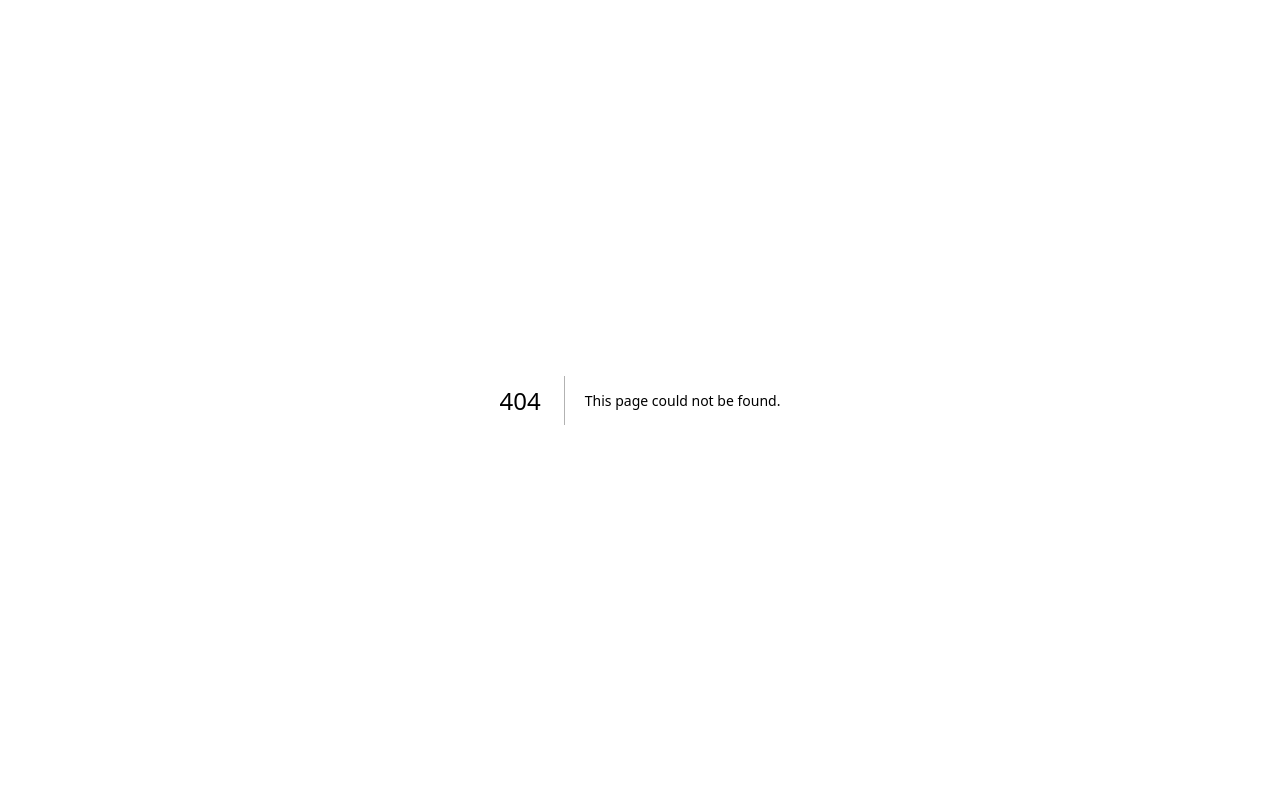
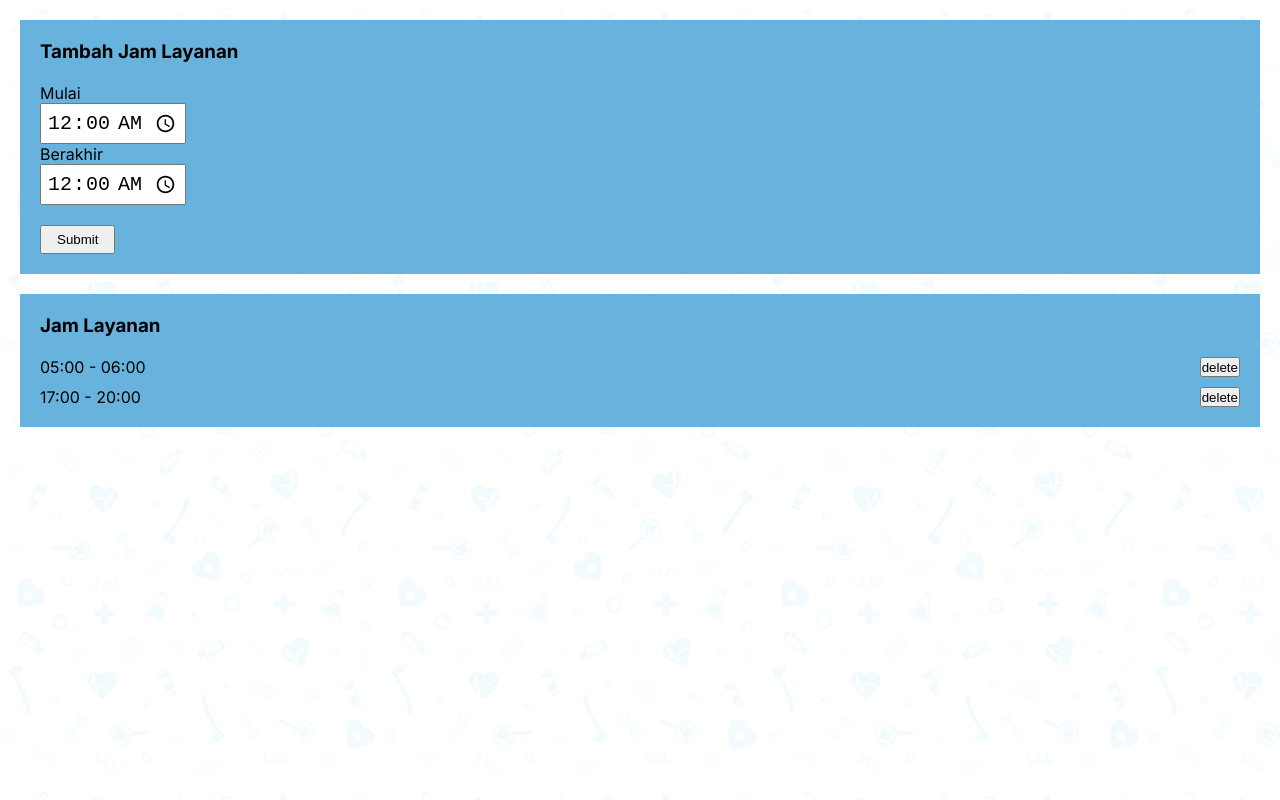
Before and after one commit to delurd/mantri-web, a Next.js app: page /pak-mantri in a window 1280 px wide. Before the commit this address had no page. Built offline with nearby package versions, Linux system fonts and the light colour scheme.

Commit message:
feat: add create, delete jam layanan, page admin

```diff
--- /dev/null
+++ b/src/app/api/data-jadwal/route.ts
@@ -0,0 +1,50 @@
+import { jamPraktikBuka } from "@/utils/data/jamPraktik"
+import { NextRequest, NextResponse } from "next/server"
+
+
+export const GET = async () => {
+
+    return NextResponse.json({ message: 'sukses', data: jamPraktikBuka })
+}
+
+
+
+export const POST = async (request: NextRequest) => {
+    const body = await request.json()
+    let requiredBody = []
+
+    const id = +new Date()
+    const startAt = body.startAt
+    const endAt = body.endAt
+    console.log(body);
+
+    !startAt && requiredBody.push({ role: 'startAt', message: 'startAt required' })
+    !endAt && requiredBody.push({ role: 'endAt', message: 'endAt required' })
+
+    if (requiredBody.length) {
+        return NextResponse.json({ message: 'failed', error: requiredBody }, { status: 400 })
+    }
+
+
+    jamPraktikBuka.push({ id: id.toString(), start: startAt, end: endAt })
+
+    return NextResponse.json({ message: 'sukses', data: jamPraktikBuka })
+}
+
+export const DELETE = async (request: NextRequest) => {
+    const body = await request.json()
+    const requiredBody = []
+
+    const id = body.id
+
+    !id && requiredBody.push({ role: 'id', message: 'id required' })
+    if (requiredBody.length) {
+        return NextResponse.json({ message: 'failed', error: requiredBody }, { status: 400 })
+    }
+
+    const getIndex = jamPraktikBuka.findIndex((data) => { return data.id == id })
+
+    jamPraktikBuka.splice(getIndex, 1)
+
+    return NextResponse.json({ message: 'sukses', data: jamPraktikBuka })
+}
--- a/src/app/globals.css
+++ b/src/app/globals.css
@@ -105,3 +105,18 @@ a {
     color-scheme: dark;
   }
 }
+
+
+.main {
+  height: 100vh;
+  background-color: white;
+  background-image: url('/bg-patern.png');
+  background-repeat: repeat;
+  padding: 10px;
+}
+
+.itemCenter {
+  display: flex;
+  justify-content: center;
+  align-items: center;
+}
--- a/src/app/page.module.css
+++ b/src/app/page.module.css
@@ -3,6 +3,7 @@
   background-color: white;
   background-image: url('/bg-patern.png');
   background-repeat: repeat;
+  padding: 10px;
 }
 
 .itemCenter {
--- a/src/app/page.tsx
+++ b/src/app/page.tsx
@@ -25,7 +25,7 @@ export default async function Home() {
   const data = await getDataStatus();
 
   return (
-    <main className={s.itemCenter + ' ' + s.main} style={{}}>
+    <main className={s.itemCenter + ' ' + s.main}>
       <div className={s.card}>
         <div style={{display: 'flex'}}>
           <div className={s.colTitle}>
@@ -36,7 +36,7 @@ export default async function Home() {
             <Image
               src="/Illustration-doctor.png"
               alt="illustration"
-              style={{position: 'absolute', bottom: 0, right: 0}}
+              style={{position: 'absolute', bottom: 0, left: 0}}
               width={150}
               height={170}
               priority
--- /dev/null
+++ b/src/app/pak-mantri/page.tsx
@@ -0,0 +1,123 @@
+'use client';
+import React, {SyntheticEvent, useEffect, useState} from 'react';
+import s from './styles.module.css';
+import {host} from '@/utils/variables';
+
+type Props = {};
+
+const page = (props: Props) => {
+  const [jamMulai, setJamMulai] = useState('00:00');
+  const [jamAkhir, setJamAkhir] = useState('00:00');
+  const [jamPraktek, setJamPraktek] = useState([]);
+
+  const getJamPraktek = async () => {
+    const res = await fetch(host + '/api/data-jadwal', {
+      headers: {credentialKey: 'credentialKey'},
+    });
+    const json = await res.json();
+    const data = json.data;
+    console.log(data);
+
+    setJamPraktek(data);
+  };
+
+  useEffect(() => {
+    getJamPraktek();
+  }, []);
+
+  const handleSubmit = async (e: SyntheticEvent) => {
+    e.preventDefault();
+
+    const res = await fetch(host + '/api/data-jadwal', {
+      method: 'POST',
+      headers: {credentialKey: 'credentialKey'},
+      body: JSON.stringify({startAt: jamMulai, endAt: jamAkhir}),
+    });
+    const json = await res.json();
+
+    const data = json.data;
+
+    console.log(data);
+    setJamPraktek(data);
+  };
+
+  const handleDelete = async (id: string) => {
+    const res = await fetch(host + '/api/data-jadwal', {
+      method: 'DELETE',
+      headers: {credentialKey: 'credentialKey'},
+      body: JSON.stringify({id}),
+    });
+    const json = await res.json();
+
+    const data = json.data;
+
+    console.log(data);
+  };
+
+  return (
+    <main className="main" style={{padding: '20px'}}>
+      <div style={{backgroundColor: '#68b3dd', padding: '20px'}}>
+        <h3>Tambah Jam Layanan</h3>
+        <br />
+        <form>
+          <div>
+            <label htmlFor="">Mulai</label>
+            <br />
+            <input
+              value={jamMulai}
+              type="time"
+              className={s.inputClock}
+              onChange={(e) => {
+                setJamMulai(e.target.value);
+              }}
+            ></input>
+          </div>
+          <div>
+            <label htmlFor="">Berakhir</label>
+            <br />
+            <input
+              type="time"
+              value={jamAkhir}
+              className={s.inputClock}
+              onChange={(e) => {
+                setJamAkhir(e.target.value);
+              }}
+            ></input>
+          </div>
+          <br />
+          <button style={{padding: '5px 15px'}} onClick={handleSubmit}>
+            Submit
+          </button>
+        </form>
+      </div>
+      <br />
+      <div style={{backgroundColor: '#68b3dd', padding: '20px'}}>
+        <h3>Jam Layanan</h3>
+        <br />
+        <div style={{display: 'flex', flexDirection: 'column', rowGap: '10px'}}>
+          {jamPraktek.length
+            ? jamPraktek.map((data: any) => (
+                <div
+                  key={data.id}
+                  style={{display: 'flex', justifyContent: 'space-between'}}
+                >
+                  <p>
+                    {data.start} - {data.end}
+                  </p>
+                  <button
+                    onClick={() => {
+                      handleDelete(data.id);
+                    }}
+                  >
+                    delete
+                  </button>
+                </div>
+              ))
+            : null}
+        </div>
+      </div>
+    </main>
+  );
+};
+
+export default page;
--- /dev/null
+++ b/src/app/pak-mantri/styles.module.css
@@ -0,0 +1,7 @@
+
+
+.inputClock{
+    /* width: 55px; */
+    font-size:20px;
+    padding: 5px;
+}
--- a/src/components/ButtonStatus/ButtonStatus.tsx
+++ b/src/components/ButtonStatus/ButtonStatus.tsx
@@ -18,7 +18,7 @@ const ButtonStatus = (props: Props) => {
           : {backgroundColor: '#EA8989', color: '#A64B4B'}
       }
     >
-      <b>{props?.status == 'open' ? 'BUKA' : 'TUTUP'}</b>
+      <b>PRAKTIK {props?.status == 'open' ? 'BUKA' : 'TUTUP'}</b>
     </div>
   );
 };
--- a/src/components/ClientLog/ClientLog.tsx
+++ b/src/components/ClientLog/ClientLog.tsx
@@ -23,7 +23,7 @@ const ClientLog = (props: Props) => {
 
     const data = json.data;
 
-    console.log(json);
+    console.log(data);
   };
   return <></>;
 };
--- a/src/components/InfoBanner/InfoBanner.tsx
+++ b/src/components/InfoBanner/InfoBanner.tsx
@@ -7,7 +7,7 @@ type Props = {
 const InfoBanner = (props: Props) => {
   return (
     <>
-      {props.data?.information && props.data?.information.includes('sholat') ? (
+      {props.data?.information && props.data?.information.includes('Sholat') ? (
         <div style={{marginTop: '10px'}}>
           <p
             style={{
--- a/src/utils/data/jamPraktik.ts
+++ b/src/utils/data/jamPraktik.ts
@@ -1,5 +1,5 @@
 
-export const jamPraktikBuka: { start: string, end: string }[] = [
-    { start: '05:00', end: '06:00' },
-    { start: '17:00', end: '20:00' }
+export const jamPraktikBuka: { id: string, start: string, end: string }[] = [
+    { id: 'w0ijf304fj-293rj', start: '05:00', end: '06:00' },
+    { id: '029ejfejrng03ern', start: '17:00', end: '20:00' }
 ]
```
